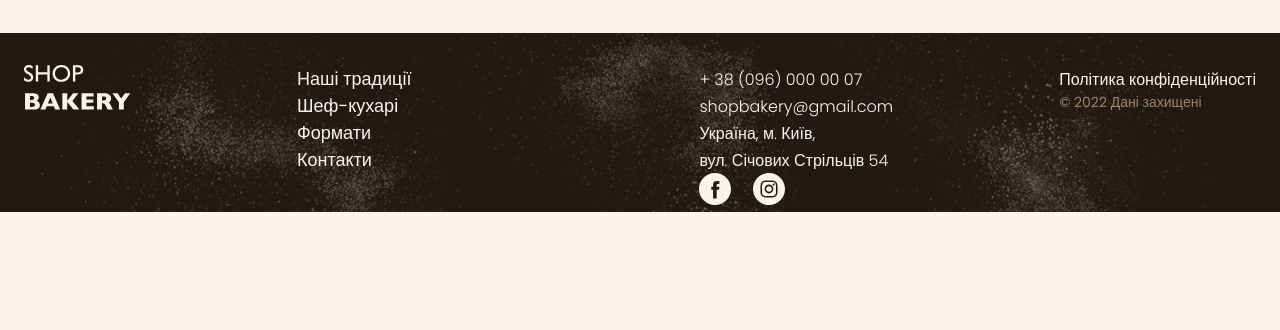
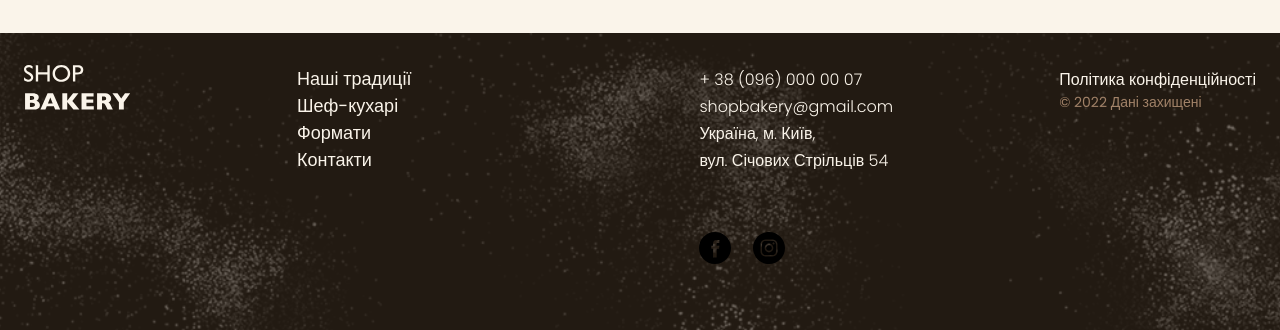
Before and after one commit to iamchernika-hue/-, a plain HTML site: page index.html in a window 1280 px wide. Shown: the part 3492-3822 px from the top of the page. Before the commit the page ends 3704 px from the top, so only its background shows below. Drawn offline with Linux system fonts and the light colour scheme.

Commit message:
new style graphics

```diff
--- a/index.html
+++ b/index.html
@@ -235,18 +235,16 @@
                 <div class="footer-cocial-link">
                   <li>
                     <a href="#">
-                      <img
-                        src="./images/facebook_black_logo_icon_147136 1.svg"
-                        alt="логотип фейсбука"
-                      />
+                     <svg width="32" hight="32">
+                      <use href="./images/icons.svg#icon-facebook"></use>
+                     </svg>
                     </a>
                   </li>
                   <li>
                     <a href="#">
-                      <img
-                        src="./images/instagram_black_logo_icon_147122 1.svg"
-                        alt="логотип інстаграму"
-                      />
+                    <svg width="32" hight="32">
+                      <use href="./images/icons.svg#icon-instagram"></use>
+                    </svg>
                     </a>
                   </li>
                 </div>
```
Also changed, not shown: images/icons.svg (added).
